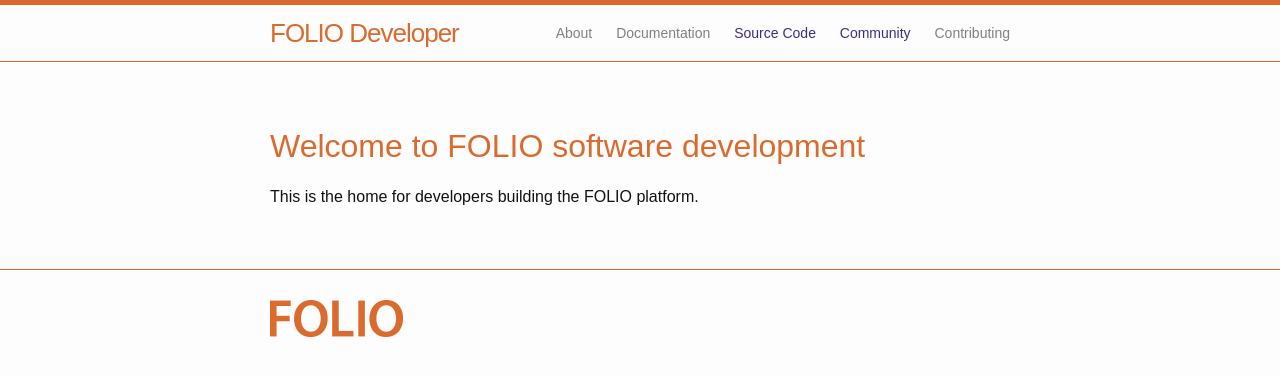
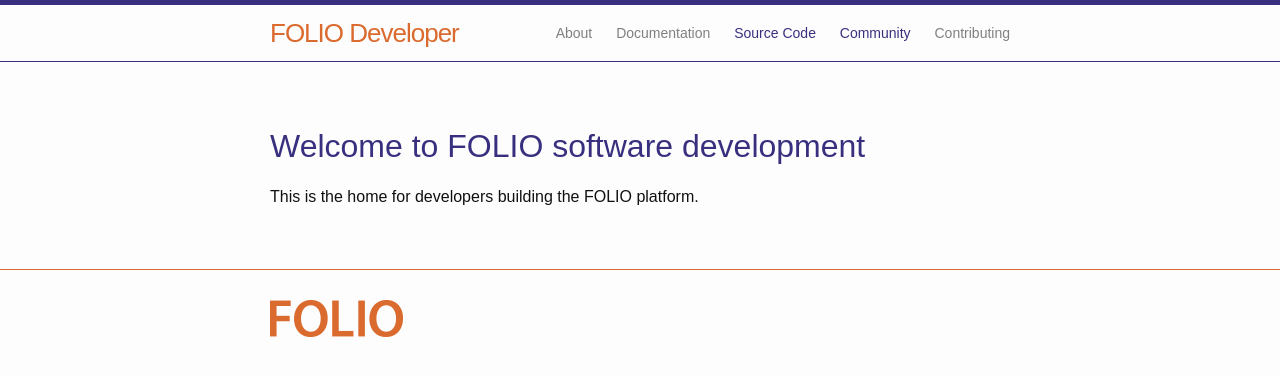
Before and after one commit to folio-org/folio-org.github.io, a Jekyll site: the page built from index.md, in a window 1280 px wide. Shown: the top 376 px of the page. Built offline with Jekyll 4.4.1, drawn with Linux system fonts in a browser that asks for light colours.

Commit message:
Use purple section headings and top border

```diff
--- a/_sass/_folio.scss
+++ b/_sass/_folio.scss
@@ -1,7 +1,7 @@
 .site-header {
-    border-top: 5px solid $f-color-orange;
-    //border-top: 5px solid $f-color-purple;
-    border-bottom: 1px solid $f-color-orange;
+    //border-top: 5px solid $f-color-orange;
+    border-top: 5px solid $f-color-purple;
+    border-bottom: 1px solid $f-color-purple;
 }
 
 .site-title {
@@ -19,7 +19,7 @@
 }
 
 h1, h2, h3, h4, h5, h6 {
-    color: $f-color-orange;
+    color: $f-color-purple;
 }
 
 .site-footer {
```
